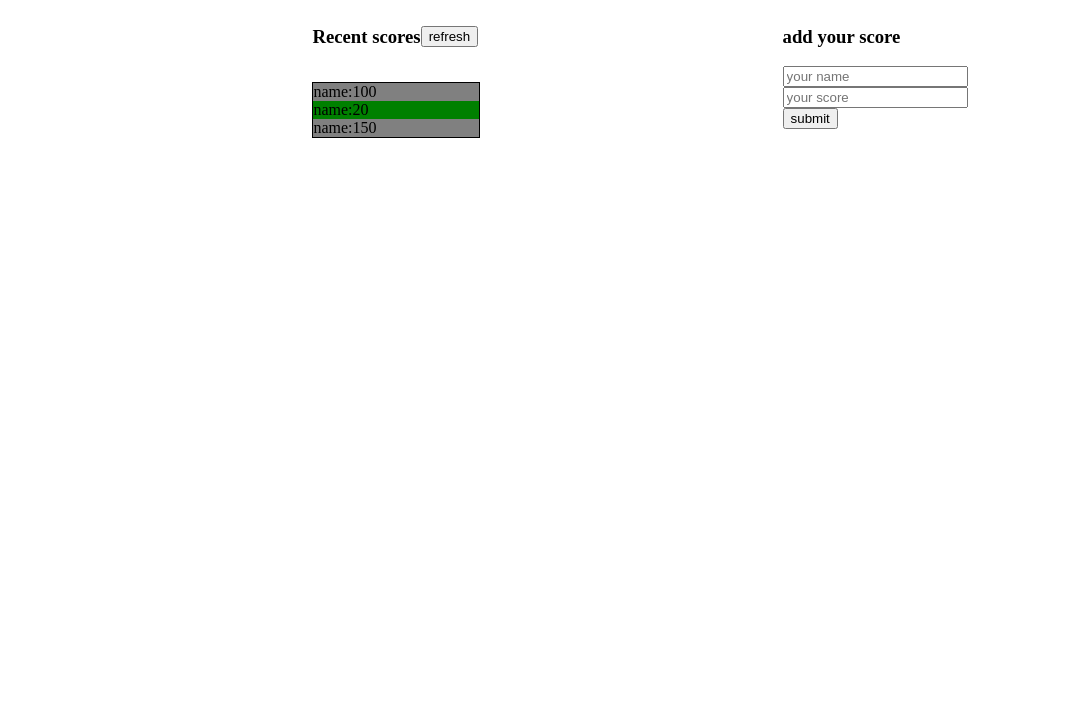
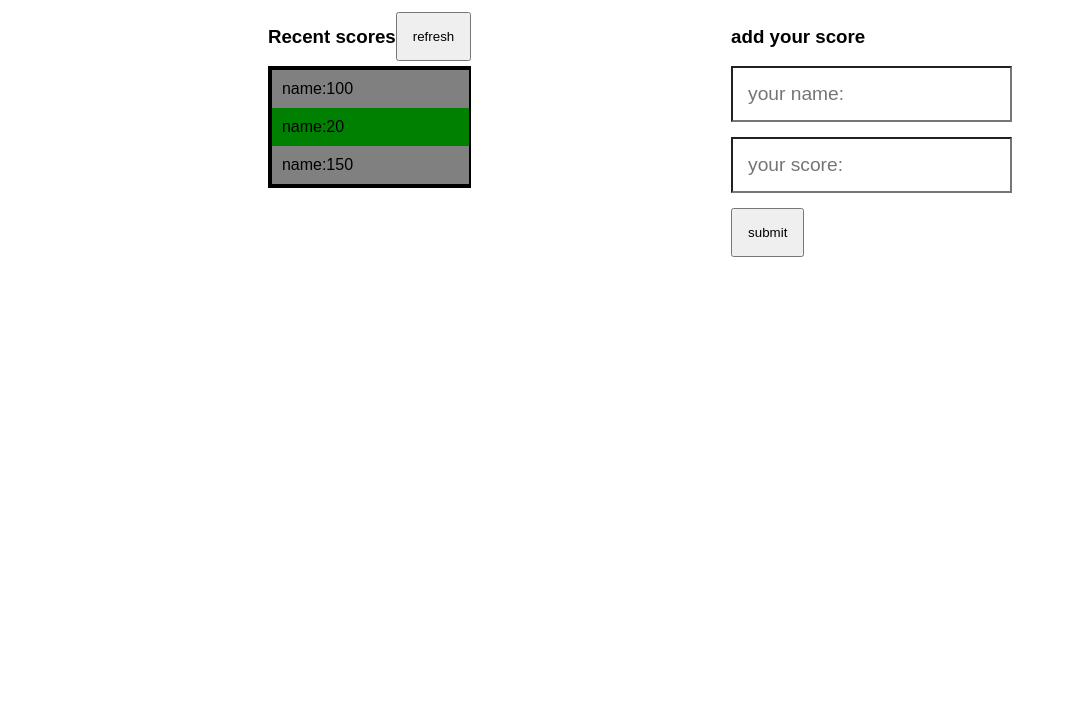
Before and after one commit to Timowest12/Leaderboard, a website built with webpack: page src/index.html in a window 1280 px wide. Shown: the part 73-800 px from the top of the page, without its empty margins (0-1066 px from the left). Built offline with nearby package versions, Linux system fonts and the light colour scheme; no server answers; a web font is replaced by a local one.

Commit message:
Styling main

```diff
--- a/src/index.html
+++ b/src/index.html
@@ -4,11 +4,13 @@
     <meta charset="UTF-8">
     <meta name="viewport" content="width=device-width, initial-scale=1.0">
     <title>Leaderboard</title>
+    <link href="//fonts.googleapis.com/css?family=Arima Madurai&subset=latin" rel="stylesheet" type="text/css">
+
 </head>
 <body>
     <div class="container">
         <h1>leaderboard</h1>
-        <div class="innercontainer hflex">
+        <div class="innercontainer">
           <div class="scoreoutput">
            <div class="scoreoutputhead hflex">
              <h3>Recent scores </h3>
@@ -27,8 +29,8 @@
           <div class="scoreinput">
             <div class="scoreinputhead"><h3>add your score</h3></div>
             <div class="inputform vflex">
-              <input class='userinp' placeholder="your name" type="text">
-              <input class='scoreinp' placeholder="your score" type="text">
+              <input class='userinp' placeholder="your name:" type="text">
+              <input class='scoreinp' placeholder="your score:" type="text">
               <div class="buttonwrapper">
                 <button class="submitscore">submit</button>
               </div>
--- a/src/style.css
+++ b/src/style.css
@@ -1,3 +1,6 @@
+body{
+  font-family: 'Arima Madurai', sans-serif;
+}
 .hflex {
   display: flex;
   flex-direction: row;
@@ -9,7 +12,11 @@
   flex-direction: column;
   justify-content: space-evenly;
 }
-
+.innercontainer{
+  display: flex;
+  flex-direction: row;
+  justify-content: space-evenly;
+}
 .scores {
   list-style-type: none;
   width: 100%;
@@ -19,8 +26,9 @@
 
 .scores > * {
   width: 100%;
-  padding: 0;
+  padding: 10px;
   margin: 0;
+  box-sizing: border-box;
 }
 
 .scores > :nth-child(even) {
@@ -36,3 +44,26 @@
   flex-direction: column;
   justify-content: center;
 }
+input{
+  padding:15px;
+  border-radius: 0;
+  margin-bottom: 15px;
+  font-size:120%;
+}
+button{
+  padding: 15px;
+}
+.scores{
+  margin:0;
+}
+.scoreswrapper{
+  border:3px solid black;
+}
+li{
+  padding:10px;
+}
+@media only screen and (max-width: 900px) {
+  .innercontainer {
+    flex-direction: column-reverse;
+  }
+}
```
